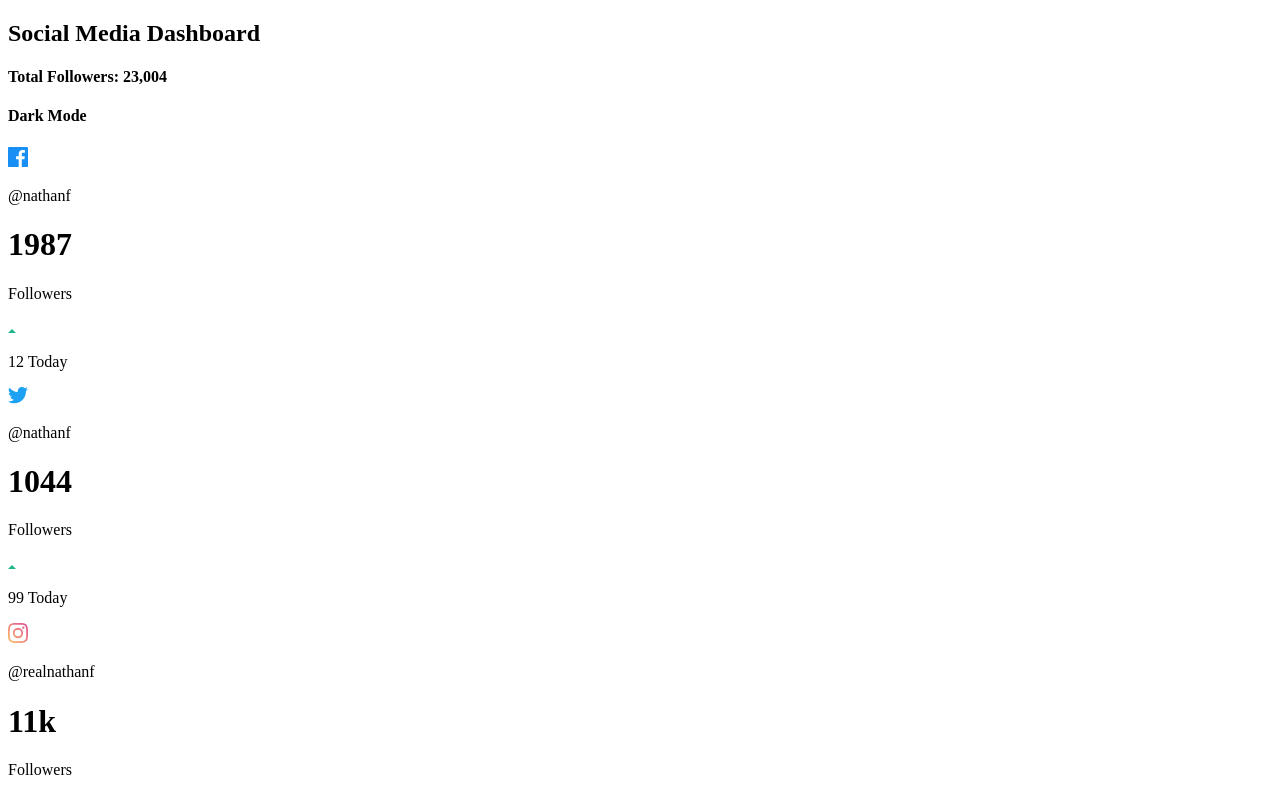
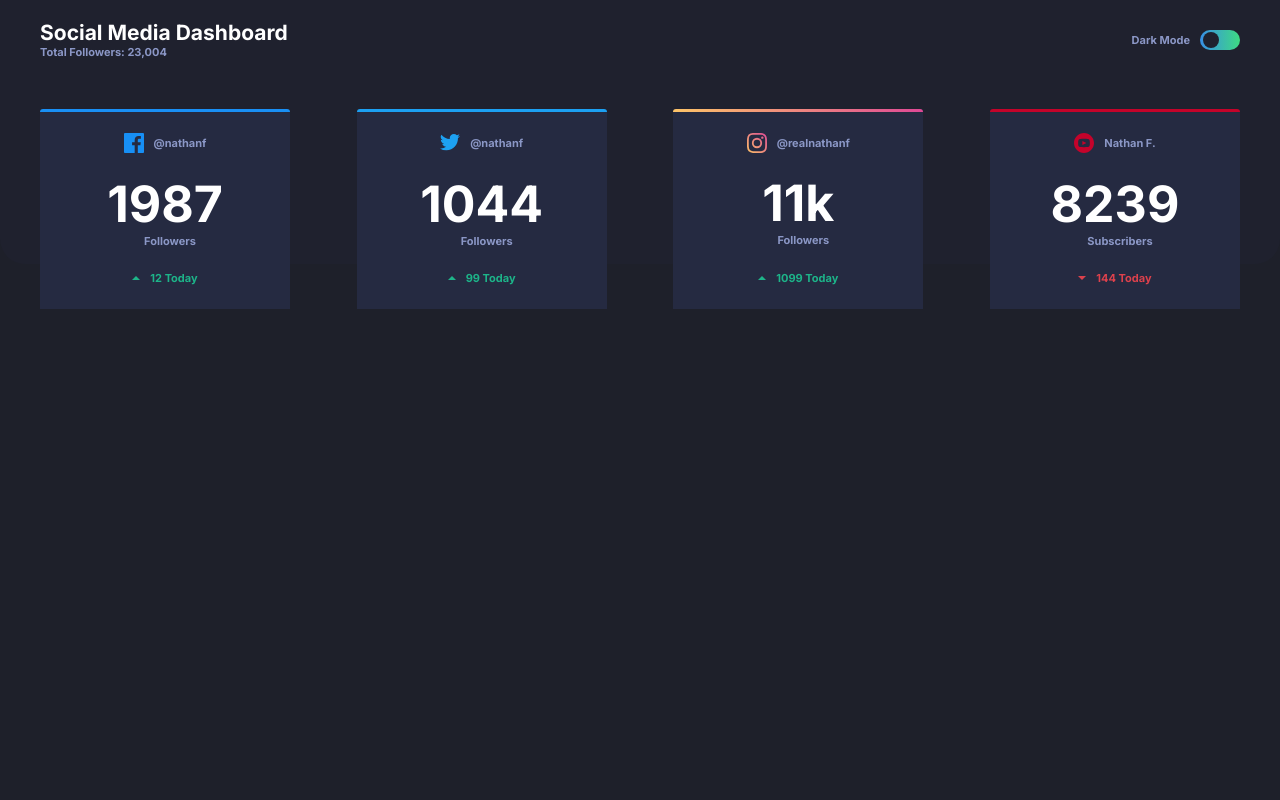
Before and after one commit to abdelilahelhaddad/social-media-dashboard-with-theme-switcher, a plain HTML site: page index.html in a window 1280 px wide. Shown: the top 800 px of the page. Drawn offline with nearby package versions, Linux system fonts and the light colour scheme; files that its build step writes are made by us from their sources.

Commit message:
:fire: :art: First Commit Desktop Layout :sparkles: :globe_with_meridians:

```diff
--- a/index.html
+++ b/index.html
@@ -4,7 +4,6 @@
 <head>
   <meta charset="UTF-8">
   <meta name="viewport" content="width=device-width, initial-scale=1.0">
-
   <link rel="icon" type="image/png" sizes="32x32" href="./images/favicon-32x32.png">
   <link rel="stylesheet" href="style.css">
   <script src="script.js" defer></script>
@@ -12,10 +11,10 @@
 </head>
 
 <body>
-  <div class="main">
+  <div id="main">
     <div class="top-dashboard">
       <div class="container">
-        <div class="flex top-flex">
+        <div class="flex">
           <div class="left">
             <h2>Social Media Dashboard</h2>
             <h4>Total Followers: 23,004</h4>
@@ -27,43 +26,60 @@
             </div>
           </div>
         </div>
-        <div class="flex sm-followers">
+        <div class="sm-followers">
           <div class="flex flex-col facebook">
+            <div>
               <img src="./images/icon-facebook.svg" alt="">
               <p>@nathanf</p>
+            </div>
             <h1>1987</h1>
             <p class="followers">Followers</p>
+            <div>
               <img src="./images/icon-up.svg" alt="">
               <p class="green">12 Today</p>
             </div>
+          </div>
           <div class="flex flex-col twitter">
+            <div>
               <img src="./images/icon-twitter.svg" alt="">
               <p>@nathanf</p>
+            </div>
             <h1>1044</h1>
             <p class="followers">Followers</p>
+            <div>
               <img src="./images/icon-up.svg" alt="">
               <p class="green">99 Today</p>
             </div>
+          </div>
           <div class="flex flex-col instagram">
+            <div class="linear-gradiant"></div>
+            <div>
               <img src="./images/icon-instagram.svg" alt="">
               <p>@realnathanf</p>
+            </div>
             <h1>11k</h1>
             <p class="followers">Followers</p>
+            <div>
               <img src="./images/icon-up.svg" alt="">
               <p class="green">1099 Today</p>
             </div>
+          </div>
           <div class="flex flex-col youtube">
+            <div>
               <img src="./images/icon-youtube.svg" alt="">
               <p>Nathan F.</p>
+            </div>
             <h1>8239</h1>
             <p class="followers">Subscribers</p>
+            <div>
               <img src="./images/icon-down.svg" alt="">
               <p class="red">144 Today</p>
             </div>
           </div>
         </div>
       </div>
-    <div class="container">
+    </div>
+    <!-- <div class="container flex-col">
       <h2>Overview - Today</h2>
       <div class="flex">
         <div class="facebook">
@@ -155,7 +171,7 @@
           </div>
         </div>
       </div>
-    </div>
+    </div> -->
   </div>
 </body>
 
--- a/style.scss
+++ b/style.scss
@@ -0,0 +1,212 @@
+@import url('https://fonts.googleapis.com/css2?family=Inter:wght@400;700&display=swap');
+
+
+//Primary
+$Lime-Green: hsl(163, 72%, 41%);
+$Bright-Red: hsl(356, 69%, 56%);
+
+$Facebook: hsl(208, 92%, 53%);
+$Twitter: hsl(203, 89%, 53%);
+$Instagram1: hsl(37, 97%, 70%);
+$Instagram2:hsl(329, 70%, 58%);
+$YouTube: hsl(348, 97%, 39%);
+
+//Dark Theme
+$Toggle-linear-gradient1: hsl(210, 78%, 56%);
+$Toggle-linear-gradient2: hsl(146, 68%, 55%);
+
+//Light Theme
+$Toggle: hsl(230, 22%, 74%);
+
+//Dark Theme
+$Very-Dark-Blue-BG: hsl(230, 17%, 14%);
+$Very-Dark-Blue-Top-BG-Pattern: hsl(232, 19%, 15%);
+$Dark-Desaturated-Blue-Card-BG: hsl(228, 28%, 20%);
+$Desaturated-Blue-Text: hsl(228, 34%, 66%);
+$White-Text: hsl(0, 0%, 100%);
+
+//Light Theme
+// $White-BG: hsl(0, 0%, 100%);
+// $Very-Pale-Blue-Top-BG-Pattern: hsl(225, 100%, 98%);
+// $Light-Grayish-Blue-Card-BG: hsl(227, 47%, 96%);
+// $Dark-Grayish-Blue-Text: hsl(228, 12%, 44%);
+// $Very-Dark-Blue-Text: hsl(230, 17%, 14%);
+
+html {
+  font-size: 62.5%;
+}
+
+* {
+  margin: 0;
+  padding: 0;
+  box-sizing: border-box;
+}
+
+body {
+  font-family: 'Inter', sans-serif;
+  font-size: 14px;
+}
+
+.flex {
+  display: flex;
+}
+
+.flex-col {
+  flex-direction: column;
+}
+
+.container {
+  display: flex;
+  margin: 0 auto;
+  width: 1200px;
+  max-width: 100%;
+}
+
+h1,
+h2 {
+  font-weight: 700;
+}
+
+h4,
+p {
+  font-size: 1.1rem;
+  font-weight: bold;
+}
+
+.green {
+  color: $Lime-Green;
+}
+
+.red {
+  color: $Bright-Red;
+}
+
+#main {
+  background-color: $Very-Dark-Blue-BG;
+  height: 100vh;
+
+  .top-dashboard {
+    background-color: $Very-Dark-Blue-Top-BG-Pattern;
+    height: 33vh;
+    border-radius: 0 0 25px 25px;
+
+
+    .container {
+      flex-direction: column;
+      padding: 2rem 0;
+
+      .flex {
+        justify-content: space-between;
+
+        .left {
+          align-items: center;
+
+          h2 {
+            color: $White-Text;
+          }
+
+          h4 {
+            color: $Desaturated-Blue-Text;
+          }
+        }
+
+        .right {
+          display: flex;
+          align-items: center;
+
+          h4 {
+            color: $Desaturated-Blue-Text;
+            margin-right: 1rem;
+          }
+
+          .toggle {
+            width: 40px;
+            height: 20px;
+            background: linear-gradient(to right, $Toggle-linear-gradient1, $Toggle-linear-gradient2);
+            border-radius: 20px;
+            position: relative;
+
+            .circle {
+              width: 16px;
+              height: 16px;
+              border-radius: 50%;
+              background-color: $Very-Dark-Blue-Top-BG-Pattern;
+              position: absolute;
+              top: 50%;
+              left: 0;
+              transform: translateY(-50%);
+              margin: 0 .3rem;
+
+            }
+          }
+        }
+      }
+
+      .sm-followers {
+        display: flex;
+        justify-content: space-between;
+        margin-top: 5rem;
+
+        div {
+          justify-self: center;
+          background-color: $Dark-Desaturated-Blue-Card-BG;
+          width: 250px;
+          height: 200px;
+
+          div {
+            display: flex;
+            align-items: center;
+            justify-content: center;
+          }
+
+          p {
+            text-align: center;
+            margin-left: 1rem;
+            color: $Desaturated-Blue-Text;
+          }
+
+          p.green {
+            color: $Lime-Green !important;
+          }
+
+          p.red {
+            color: $Bright-Red !important;
+          }
+
+          h1 {
+            font-size: 5rem;
+            text-align: center;
+            color: $White-Text;
+          }
+        }
+
+        .facebook {
+          border-top: 3px solid $Facebook;
+          border-radius: 3px;
+        }
+
+        .twitter {
+          border-top: 3px solid $Twitter;
+          border-radius: 3px;
+        }
+
+        .instagram {
+          border-radius: 3px;
+
+          .linear-gradiant {
+            background: linear-gradient(to right, $Instagram1, $Instagram2);
+            width: 250px;
+            height: 9px;
+            border-top-left-radius: 3px;
+            border-top-right-radius: 3px;
+          }
+        }
+
+        .youtube {
+          border-top: 3px solid $YouTube;
+          border-radius: 3px;
+        }
+      }
+    }
+  }
+}
```
Also changed, not shown: style.css (added), 2 other files. Lines whose indentation alone changed are shown as unchanged.
